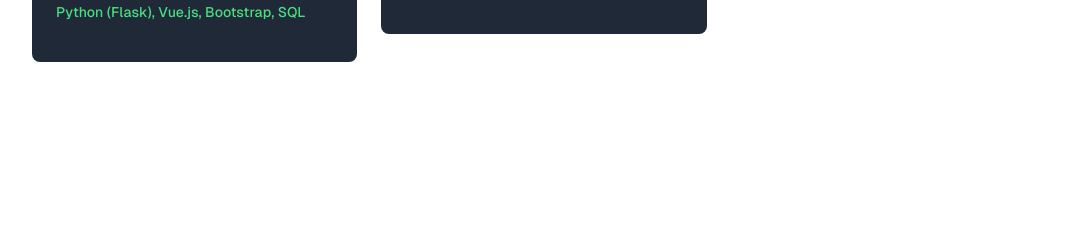
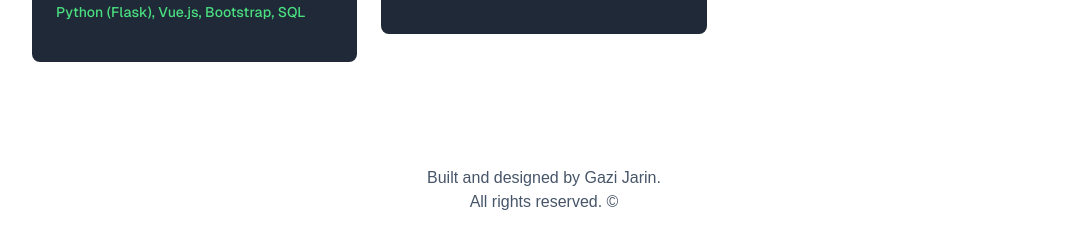
Before and after one commit to HikmaAnwar/hikma-s-portfolio, a Next.js app: page / in a window 1280 px wide. Shown: the part 3056-3304 px from the top of the page, without its empty margins (96-1183 px from the left). Before the commit the page ends 3198 px from the top, so only its background shows below. Built offline with nearby package versions, Linux system fonts and the light colour scheme.

Commit message:
fix: minor change

```diff
--- a/package.json
+++ b/package.json
@@ -20,6 +20,7 @@
     "react-bootstrap": "^2.10.5",
     "react-dom": "19.0.0-rc-69d4b800-20241021",
     "react-icon": "^1.0.0",
+    "react-icons": "^5.3.0",
     "react-p5-wrapper": "^4.1.2",
     "react-typist": "^2.0.5"
   },
--- /dev/null
+++ b/src/app/components/Credits.jsx
@@ -0,0 +1,26 @@
+"use client";
+import React, { useState } from "react";
+import FadeInSection from "./FadeInSection";
+
+const Credits = () => {
+  const [expanded] = useState(true); // expanded state, though not used here, retained in case needed
+
+  return (
+    <FadeInSection>
+      <div
+        id="credits"
+        className="flex items-center pt-24" // equivalent to padding-top: 100px;
+      >
+        <div
+          className="text-center w-full pb-10 text-slate-600 text-base" // equivalent to width: 100%, padding-bottom: 40px, color: var(--slate), and font-size: 16px;
+          style={{ fontFamily: '"NTR", sans-serif' }} // custom font family applied via inline style
+        >
+          <div>Built and designed by Gazi Jarin.</div>
+          <div>All rights reserved. ©</div>
+        </div>
+      </div>
+    </FadeInSection>
+  );
+};
+
+export default Credits;
--- a/src/app/page.js
+++ b/src/app/page.js
@@ -4,6 +4,7 @@ import About from "./components/About";
 import Experience from "./components/Experience";
 import Projects from "./components/Projects";
 import "bootstrap/dist/css/bootstrap.min.css";
+import Credits from "./components/Credits";
 
 export default function Home() {
   return (
@@ -17,6 +18,7 @@ export default function Home() {
         <About />
         <Experience />
         <Projects />
+        <Credits />
       </div>
     </div>
   );
```
Also changed, not shown: 1 other file (tests, documents, lock files or other folders).
